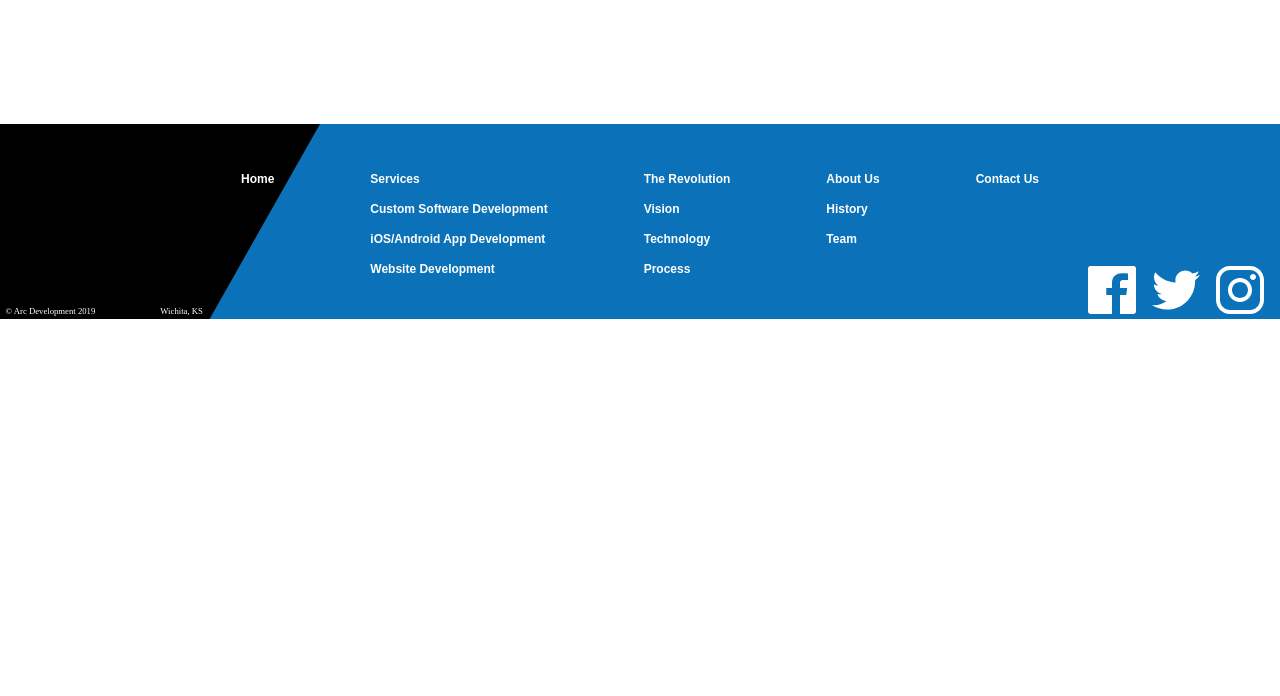
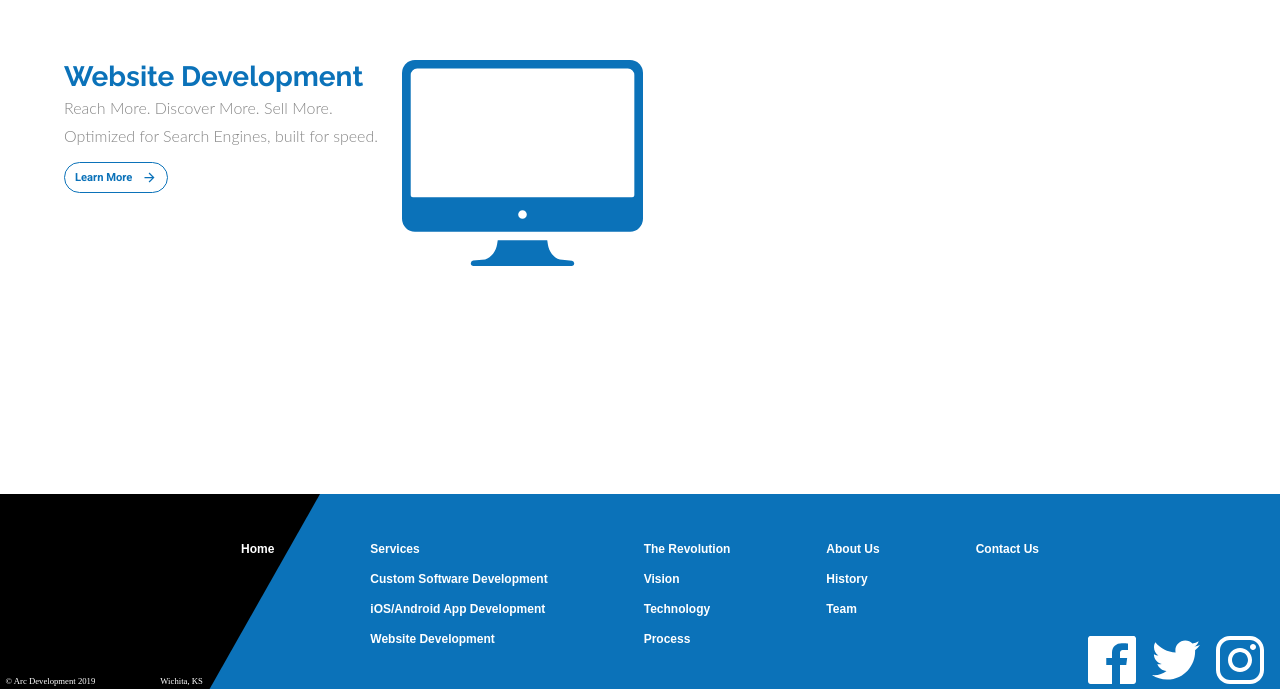
Before and after one commit to robertacrmota/rcrm-material-ui, a React (Create React App) app: page / in a window 1280 px wide. Shown: the part 1206-1902 px from the top of the page. Before the commit the page ends 1532 px from the top, so only its background shows below. Built offline with nearby package versions, Linux system fonts and the light colour scheme.

Commit message:
update landing page -- add website dev section

```diff
--- a/src/LandingPage.js
+++ b/src/LandingPage.js
@@ -9,6 +9,7 @@ import React from 'react';
 import heroIcon from './assets/designIcon.svg';
 import customSoftwareIcon from './assets/Custom Software Icon.svg';
 import mobileAppsIcon from './assets/mobileIcon.svg';
+import websiteIcon from './assets/websiteIcon.svg';
 
 const useStyles = makeStyles(theme => ({
     root: {
@@ -149,6 +150,33 @@ export default function LandingPage() {
                     </Grid>
                 </Grid>
             </Grid>
+
+            {/** website block ******************/}
+            <Grid item className={classes.section}>
+                <Grid container spacing={3} direction={matchesSM ? 'column' : 'row'} alignItems={matchesSM ? 'center' : undefined}>
+                    <Grid item className={classes.sectionTextItem}>
+                        <Typograph variant='h4'>
+                            Website Development
+                        </Typograph>
+                        <Typograph variant='subtitle1'>
+                            Reach More. Discover More. Sell More.
+                        </Typograph>
+                        <Typograph variant='subtitle1'>
+                            Optimized for Search Engines, built for speed.
+                        </Typograph>
+                        <Button variant='outlined'
+                                disableRipple
+                                className={classes.learnButtonSmall}
+                        >
+                            <span style={{marginRight: '10px'}}>Learn More</span> <ButtonArrow width={15} height={15} fill={theme.palette.bg_tertiary.main}/>
+                        </Button>
+                    </Grid>
+                    <Grid item>
+                        <img src={websiteIcon} />
+                    </Grid>
+                </Grid>
+            </Grid>
+
         </Grid>
     )
 };
```
